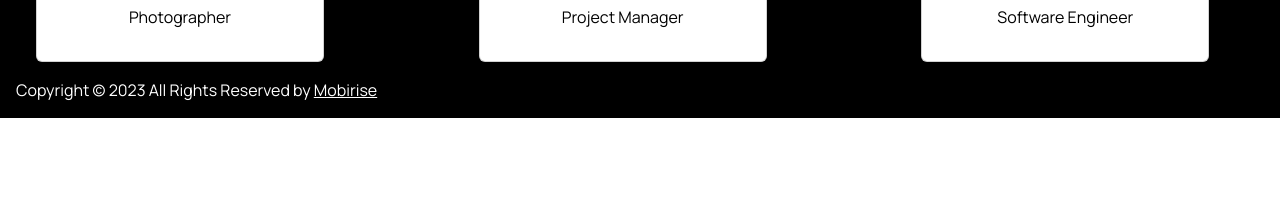
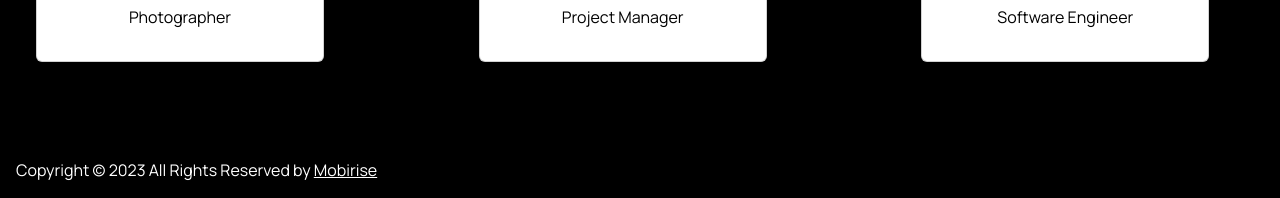
Before and after one commit to Harbee7/mobirise, a plain HTML site: page index.html in a window 1280 px wide. Shown: the part 2372-2570 px from the top of the page. Before the commit the page ends 2490 px from the top, so only its background shows below. Drawn offline with nearby package versions, Linux system fonts and the light colour scheme; a web font is replaced by a local one.

Commit message:
Done with my mobirise project

```diff
--- a/index.html
+++ b/index.html
@@ -208,7 +208,7 @@
     <div class="history">
       <div class="row">
         <div class="col-12 col-lg-6">
-          <p class="copyright-text fs-20 ms-3">Copyright &copy; 2023 All Rights Reserved by
+          <p class="copyright-text fs-20 ms-3" style="margin-top:80px;">Copyright &copy; 2023 All Rights Reserved by
             <a href="#">Mobirise</a>
           </p>
         </div>
```
